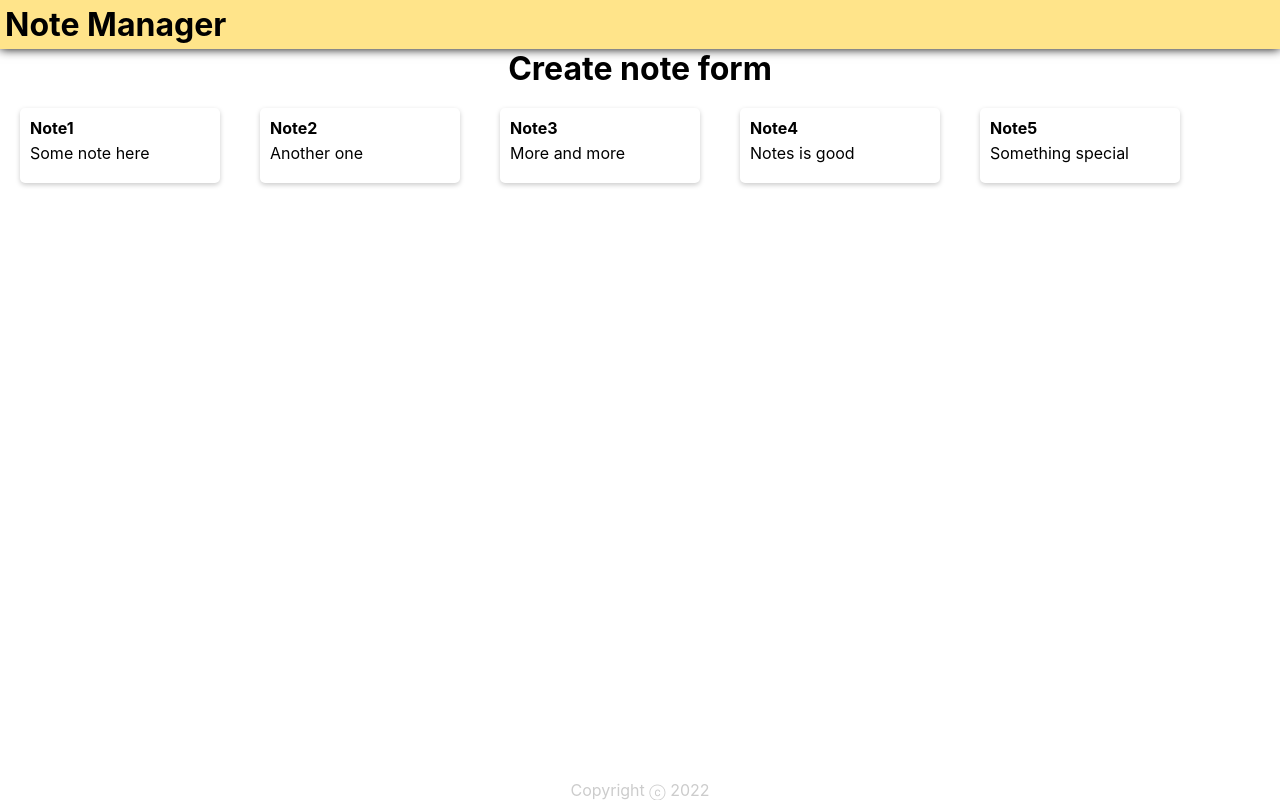
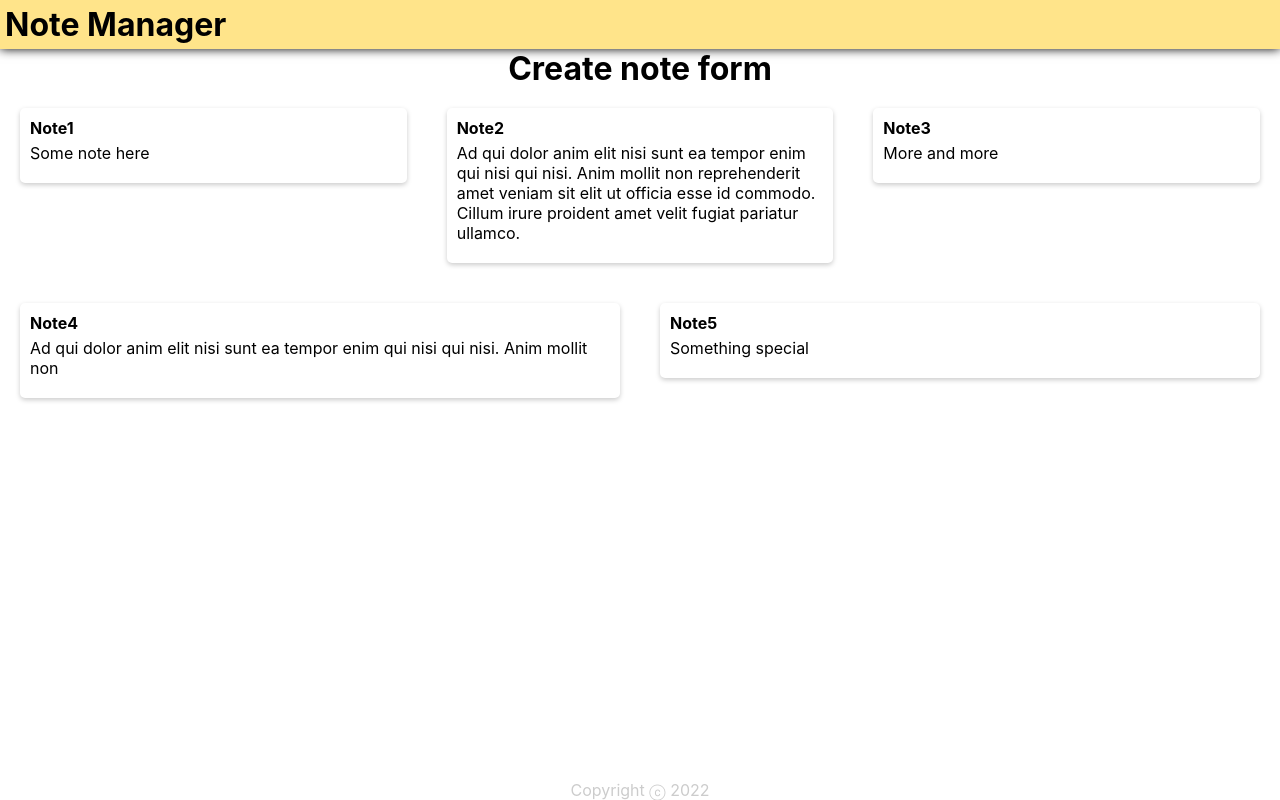
Before and after one commit to michael-ryk/p-note-manager, a React (Create React App) app: page / in a window 1280 px wide. Built offline with nearby package versions, Linux system fonts and the light colour scheme.

Commit message:
Add Flex style for notes

```diff
--- a/src/components/App.css
+++ b/src/components/App.css
@@ -16,6 +16,13 @@ header {
   text-align: left;
 }
 
+.container {
+  display: flex;
+  justify-content: center;
+  align-items: flex-start;
+  flex-wrap: wrap;
+}
+
 .note {
   background: #fff;
   border-radius: 5px;
@@ -23,8 +30,9 @@ header {
   padding: 10px;
   width: 200px;
   margin: 20px;
-  float: left;
   text-align: left;
+  min-width: 320px;
+  flex: 1 0 10%;
 }
 
 .note h1 {
--- a/src/components/App.js
+++ b/src/components/App.js
@@ -12,9 +12,11 @@ function App() {
     <div className="App">
       <Header />
       <CreateNoteForm />
-      {dummyNotes.map((item) => {
-        return <Note key={item.id} {...item}/>
-      })}
+      <div className="container">
+        {dummyNotes.map((item) => {
+          return <Note key={item.id} {...item}/>
+        })}
+      </div>
       <Footer />
     </div>
   );
--- a/src/dummyData.js
+++ b/src/dummyData.js
@@ -7,7 +7,7 @@ const dummyNotes = [
     {
         id: 2,
         title: "Note2",
-        note: "Another one"
+        note: "Ad qui dolor anim elit nisi sunt ea tempor enim qui nisi qui nisi. Anim mollit non reprehenderit amet veniam sit elit ut officia esse id commodo. Cillum irure proident amet velit fugiat pariatur ullamco."
     },
     {
         id: 3,
@@ -17,7 +17,7 @@ const dummyNotes = [
     {
         id: 4,
         title: "Note4",
-        note: "Notes is good"
+        note: "Ad qui dolor anim elit nisi sunt ea tempor enim qui nisi qui nisi. Anim mollit non"
     },
     {
         id: 5,
```
